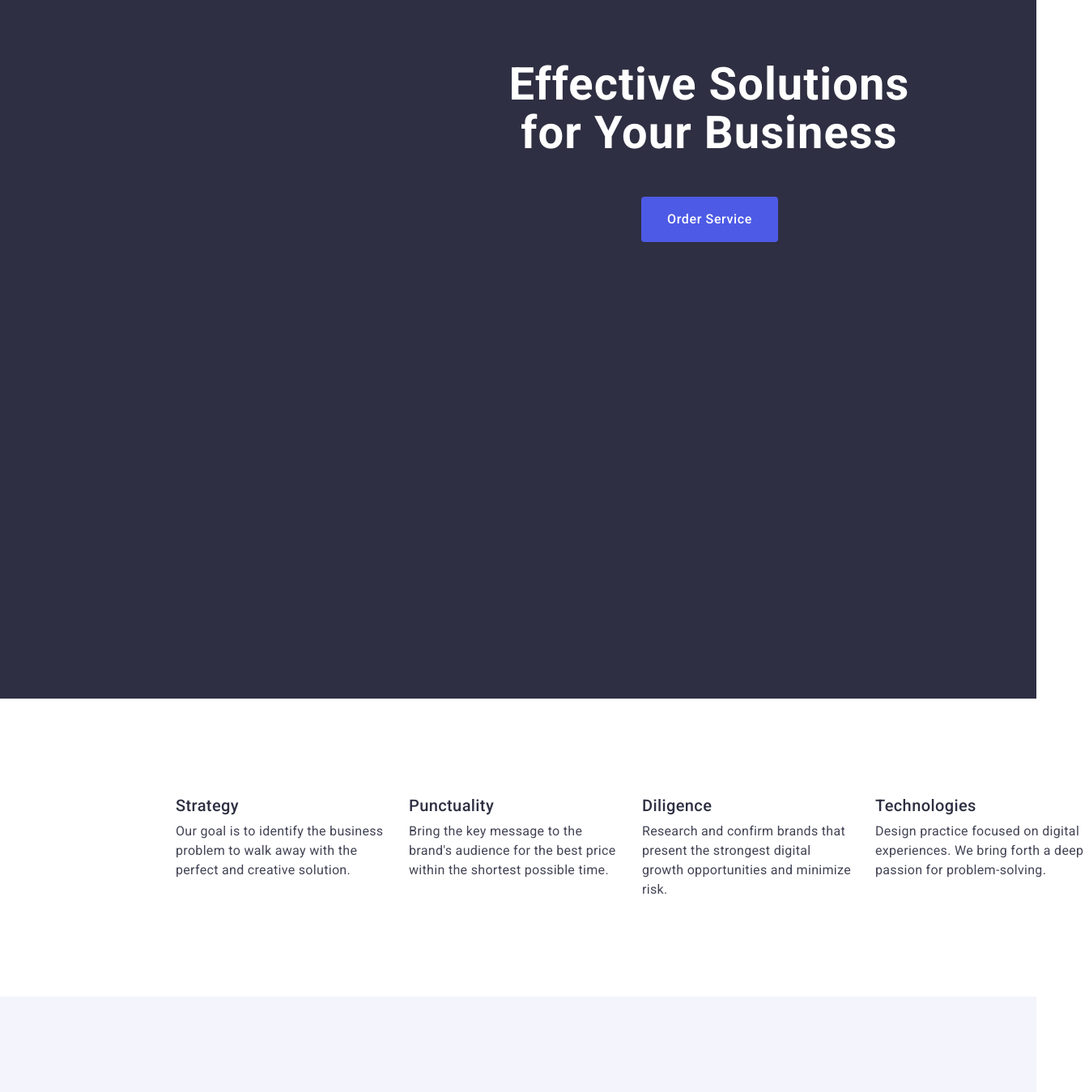
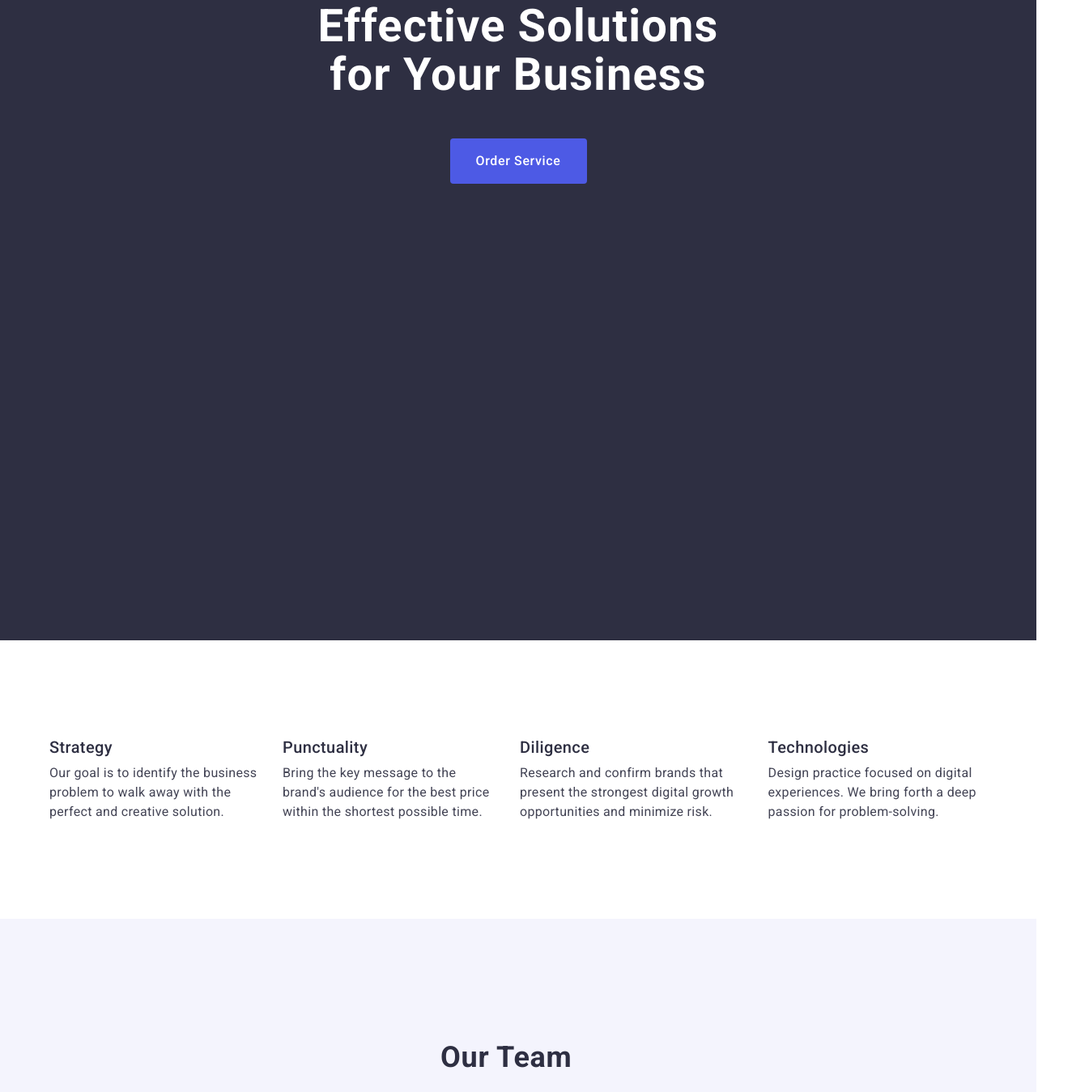
Before and after one commit to daria-huro0925/goit-markup-hw-03, a plain HTML site: page index.html in a window 1280 px wide. Shown: the part 411-1760 px from the top of the page at 81% size, 1345 px wide, since content can reach past the window. Drawn offline with nearby package versions, Linux system fonts and the light colour scheme.

Commit message:
update css/styles.css

```diff
--- a/css/styles.css
+++ b/css/styles.css
@@ -133,11 +133,11 @@ margin: 0 auto;
     display: block;
     width: 1440px;
     height: 600px;
-    justify-content: center;
+    margin: 0 auto;
 }
 
 .hero-title {
-    min-width: 496px;
+    width: 496px;
     font-weight: 700;
     font-size: 56px;
     line-height: 1.07;
@@ -145,14 +145,13 @@ margin: 0 auto;
     color: #ffffff;
     text-align: center;
     justify-content: center;
-    margin-top: 260px;
-    margin-left: 472px;
+    margin: 188px auto 48px auto;
 }
 
 .hero-button {
-    display: inline-flex;
-    align-items: center;
+    display: block;
     justify-content: center;
+    text-align: center;
     width: 169px;
     height: 56px;
     border: none;
@@ -164,8 +163,7 @@ margin: 0 auto;
     letter-spacing: 0.04em;
     color: #ffffff;
     cursor: pointer;
-    margin-top: 48px;
-    margin-left: 636px;
+    margin: 0 auto;
 }
 
 .hero-button:hover {
@@ -176,14 +174,13 @@ margin: 0 auto;
     background-color: #404bbf;
 }
 
-.benefits {
-padding: 120px 0;
-}
+.benefits {}
 
 .benefits-container {
     width: 1158px;
     margin: 0 auto;
     justify-content: center;
+padding: 120px 0;
     }
 
 .visually-hidden {
@@ -203,7 +200,7 @@ padding: 120px 0;
     display: flex;
     text-align: left;
     gap: 24px;
-}
+ }
 
 .benefits-item {
     min-width: 264px;
@@ -230,22 +227,26 @@ padding: 120px 0;
     background-color: #f4f4fd;
 }
 
+.team-container {
+    display: block;
+    margin: 0 auto;
+}
+
 .team-title {
-    width: 162px;
-    height: 40px;
+    min-width: 162px;
     font-weight: 700;
     font-size: 36px;
     line-height: 1.11;
     letter-spacing: 0.02em;
-    text-align: center;
     color: #2E2F42;
     text-transform: capitalize;
+    padding-left: 483px;
     margin-bottom: 72px;
 }
 
 .team-list {
     display: flex;
-    flex-wrap: nowrap;
+    flex-wrap: row;
     gap: 24px;
 }
 
@@ -284,6 +285,12 @@ padding: 120px 0;
 .team-container {
 padding: 32px 0;
 
+}
+
+.portfolio-container {
+    display: block;
+    margin: 0 auto;
+    padding: 0;
 }
 
 .portfolio-title {
@@ -339,6 +346,7 @@ padding: 32px 0;
 .footer-container {}
 
 .footer-text {
+    width: 264px;
     font-weight: 400;
     font-size: 16px;
     line-height: 1.5;
@@ -346,7 +354,7 @@ padding: 32px 0;
     color: #f4f4fd;
 }
 .logo {
-display: inline-block;
+    display: inline-block;
     margin-bottom: 16px;
 }
 
```
